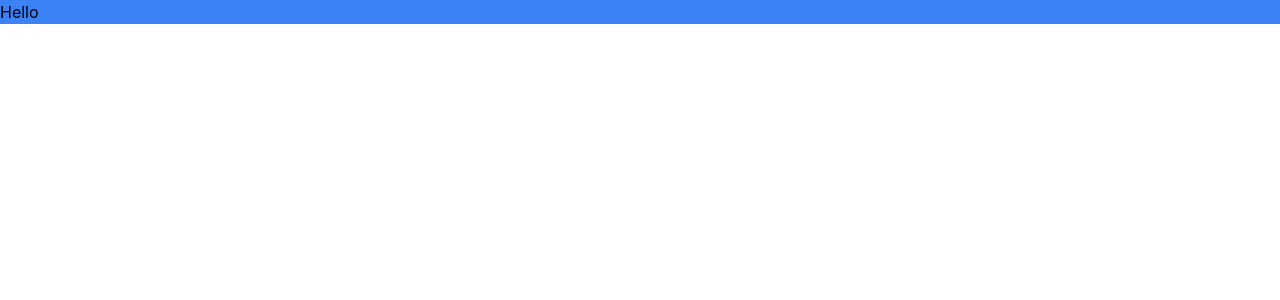
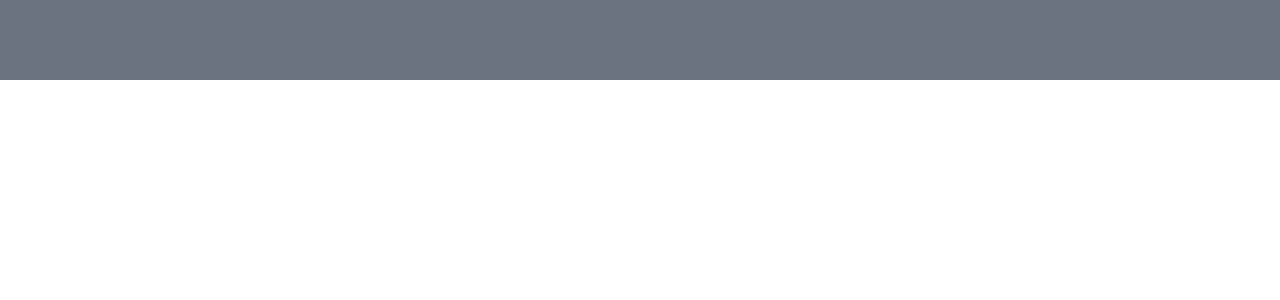
Before and after one commit to kiqueangulo/chek-inventory, a Next.js app: page / in a window 1280 px wide. Shown: the top 300 px of the page. Built offline with nearby package versions, Linux system fonts and the light colour scheme.

Commit message:
navbar layout added

```diff
--- a/src/pages/index.tsx
+++ b/src/pages/index.tsx
@@ -9,7 +9,7 @@ const Home: NextPage = () => {
             <meta name="description" content="Generated by create next app" />
             <link rel="icon" href="/favicon.ico" />
          </Head>
-
+         <nav className="fixed top-0 w-full h-20 bg-gray-500"></nav>
          <main className="bg-blue-500">Hello</main>
       </div>
    );
```
